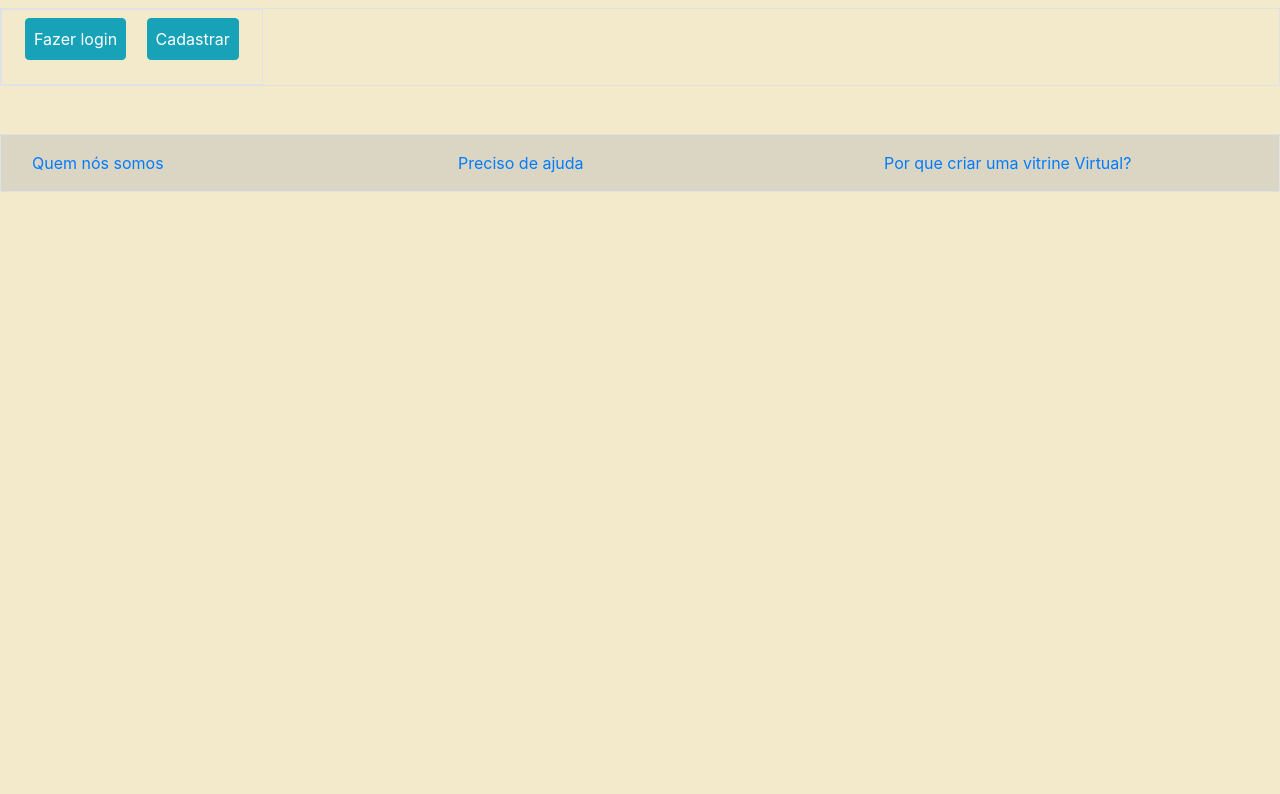
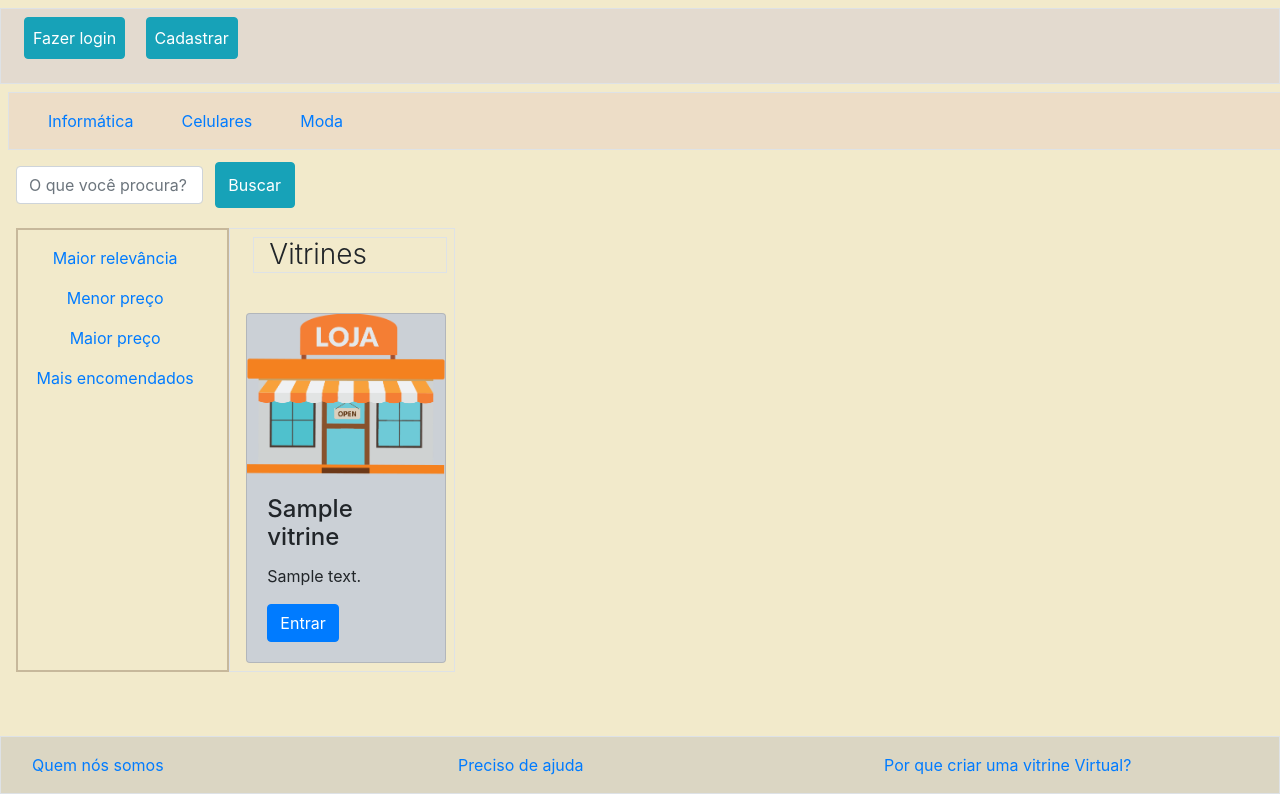
Before and after one commit to FelipeKonig/ProjetoManyMarket, a Django app: page / in a window 1280 px wide. Shown: the part 214-1008 px from the top of the page. Before the commit the page ends 406 px from the top, so only its background shows below. Run offline with Django 3.2, Linux system fonts and the light colour scheme; tables that the repository leaves empty hold one stand-in row (values such as "Sample post"); some libraries are stand-ins or nearby versions.

Commit message:
adeed new models, new itens in pages of vitrine, new functions in site

```diff
--- a/blog/static/css/blog.css
+++ b/blog/static/css/blog.css
@@ -12,8 +12,24 @@ body{
   font-variant: small-caps;
 }
 
-#menu_page_vitrine{
+#menu_category{
+  background-color: #edddc7;
+}
+
+#menu_filter{
+  border-style: solid;
+  border-width: 2px;
+  border-color: #c7b89b;
+}
+
+#menu_page{
   background-color: #e3dacf;
+}
+
+.col-lg-2{
+  border-style: solid;
+  border-width: 2px;
+  border-color: #c7b89b;
 }
 
 .card{
--- a/blog/urls.py
+++ b/blog/urls.py
@@ -4,9 +4,10 @@ from . import views
 urlpatterns = [
     path('', views.home_page, name='home'),
     path('accounts/register/', views.register, name="register"),
-    path('vitrine', views.vitrine_home_seller, name='vitrine_home_seller'),
+    path('vitrine/home/', views.vitrine_home_seller, name='vitrine_home_seller'),
     path('vitrine/cadastro', views.vitrine_register, name='vitrine_register'),
     path('vitrine/gerenciamento', views.vitrine_management, name='vitrine_management'),
-    path('vitrine/cadastro/produto', views.produto_register, name='produto_register')
+    path('vitrine/cadastro/produto', views.produto_register, name='produto_register'),
+    path('vitrine/vitrine/<int:pk>/', views.vitrine_home_client, name='vitrine_home_client')
     # path('register', views.register_user, name='register_user'),
 ]
--- a/blog/views.py
+++ b/blog/views.py
@@ -50,9 +50,15 @@ def produto_register(request):
 
 def home_page(request):
     needSearchCity = True
+    vitrines = Vitrine.objects.filter()
     if request.user.is_authenticated:
         needSearchCity = False
-    return render(request, 'blog/home.html', {'needSearchCity': needSearchCity})
+    return render(request, 'blog/home.html', {'needSearchCity': needSearchCity, 'vitrines': vitrines})
+
+def vitrine_home_client(request, pk):
+    vitrine = get_object_or_404(Vitrine, pk=pk)
+    produtos = Produto.objects.filter(proprietario=vitrine)
+    return render(request, 'blog/vitrineHomeClient.html', {'vitrine': vitrine, 'produtos': produtos, 'vitrine': vitrine })
 
 @login_required
 def vitrine_home_seller(request):
@@ -63,7 +69,7 @@ def vitrine_home_seller(request):
         return render(request, 'blog/vitrineHomeSeller.html', {'showcase_exist': showcase_exist})
     else:
         showcase_exist = True
-        vitrine = get_object_or_404(Vitrine, proprietario=user)
+        vitrine = Vitrine.objects.get(proprietario=user)
         produtos = Produto.objects.filter(proprietario=vitrine)
         return render(request, 'blog/vitrineHomeSeller.html', {'showcase_exist': showcase_exist,
         'vitrine': vitrine, 'produtos': produtos })
@@ -71,8 +77,7 @@ def vitrine_home_seller(request):
 @login_required
 def vitrine_management(request):
     user = request.user
-    vitrine = Vitrine.objects.filter(proprietario=user)
-    vitrine = get_object_or_404(Vitrine, proprietario=user)
+    vitrine = Vitrine.objects.get(proprietario=user)
     produtos = Produto.objects.filter(proprietario=vitrine)
     return render(request, 'blog/vitrineManagementHome.html', {'produtos': produtos })
 
--- a/templates/blog/home.html
+++ b/templates/blog/home.html
@@ -1,26 +1,24 @@
 {% extends 'blog/basePage.html' %}
+{% load static %}
+
 {% block content %}
-  <div class="container-fluid border">
+  <div class="container-fluid border" id="menu_page">
     <div class="row">
-      <div class="col-md-auto border">
+      <div class="col-md-auto">
         {% if user.is_authenticated %}
-        <div class="col-sm-auto border">
-          <button type="button" class="btn btn-info m-2 p-2 md-2">Meu perfil</button>
+        <div class="col-sm-auto">
+          <button type="button" class="btn btn-info m-2 p-2 md-2" data-toggle="popover" data-placement="bottom"
+          data-trigger="hover" data-content="Essa função ainda não está funcionando D:">
+            Meu perfil
+          </button>
           <a href="{% url 'vitrine_home_seller' %}" type="button" class="btn btn-info m-2 p-2 md-2">Modo Vitrine</a>
-          <button type="button" class="btn btn-info m-2 p-2 md-2">Minhas mensagens</button>
+          <button type="button" class="btn btn-info m-2 p-2 md-2" data-toggle="popover" data-placement="bottom"
+          data-trigger="hover" data-content="Essa função ainda não está funcionando D:">
+            Minhas mensagens
+          </button>
           <a type="button" class="btn btn-info m-2 p-2 md-2" href="{% url 'logout' %}">Sair</a>
         </div>
         {% else %}
-            <!-- <label for="userName" class="mr-md-2">Usuário:</label>
-            <input type="text" class="form-control mb-2 mr-sm-3" id="user_name" placeholder="nome de usúario"
-            name="user_name">
-            <label for="userPassword" class="mr-md-2">Senha:</label>
-            <input type="password" class="form-control mb-2 mr-sm-2" id="user_password" placeholder="senha"
-            name="user_password">
-            <div class="col-md-auto border">
-              <a href="#" role="button" class="btn btn-primary m-2 p-2 md-2">Confirmar</a>
-
-            </div> -->
           <form method="post" action="{% url 'login' %}">
             {% csrf_token %}
             <input type="submit" role="button" class="btn btn-info m-2 p-2 md-2 center" value="Fazer login" />
@@ -31,4 +29,91 @@
       </div>
     </div>
   </div>
+  <div class="container-fluid m-2 border" id="menu_category">
+    <div class="row">
+      <div class="col-sm-auto">
+        <ul class="nav nav-pills">
+         <li class="nav-item m-2 md-2">
+           <a class="nav-link" href="#" data-toggle="popover" data-placement="bottom"
+           data-trigger="hover" data-content="Essa função ainda não está funcionando D:">
+              Informática
+            </a>
+         </li>
+         <li class="nav-item m-2 md-2">
+           <a class="nav-link" href="#" data-toggle="popover" data-placement="bottom"
+           data-trigger="hover" data-content="Essa função ainda não está funcionando D:">
+              Celulares
+            </a>
+         </li>
+         <li class="nav-item m-2 md-2">
+           <a class="nav-link" href="#" data-toggle="popover" data-placement="bottom"
+           data-trigger="hover" data-content="Essa função ainda não está funcionando D:">
+              Moda
+            </a>
+         </li>
+        </ul>
+      </div>
+    </div>
+  </div>
+  <div class="col-lg-3">
+    <div class="row">
+      <input type="text" class="col-md-7 m-2 ml-3 form-control" placeholder="O que você procura?">
+      <button type="submit" class="col-md-3 btn btn-info m-1" data-toggle="popover" data-placement="right" data-trigger="hover"
+      data-content="Essa função ainda não está funcionando D:">
+        Buscar
+      </button>
+    </div>
+  </div>
+  <div class="container-fluid col-sm m-3">
+    <div class="row">
+      <div class="col-lg-2" id="menu_filter">
+        <div class="row">
+          <nav class="col-sm-12 mt-2 nav flex-column text-center">
+            <a class="nav-link" href="#" data-toggle="popover" data-placement="right" data-trigger="hover"
+            data-content="Essa função ainda não está funcionando D:">
+              Maior relevância
+            </a>
+            <a class="nav-link" href="#" data-toggle="popover" data-placement="right" data-trigger="hover"
+            data-content="Essa função ainda não está funcionando D:">
+              Menor preço
+            </a>
+            <a class="nav-link" href="#" data-toggle="popover" data-placement="right" data-trigger="hover"
+            data-content="Essa função ainda não está funcionando D:">
+              Maior preço
+            </a>
+            <a class="nav-link" href="#" data-toggle="popover" data-placement="right" data-trigger="hover"
+            data-content="Essa função ainda não está funcionando D:">
+              Mais encomendados
+            </a>
+          </nav>
+        </div>
+      </div>
+      <script>
+        $(document).ready(function(){
+          $('[data-toggle="popover"]').popover();
+        });
+      </script>
+      <div class="col-sm-auto mr-auto border">
+        <h3 class="col-sm m-2 border font-weight-light">Vitrines</h3>
+        <br>
+        <div class="post">
+          <div class="row">
+            {% for vitrine in vitrines %}
+            <div class="card m-2 m ml-3" style="width:200px;">
+              <img class="card-img-top" src="{% static "media/vitrine.png" %}"
+              alt="Imagem padrão para todas as vetrines que contém uma lojinha cinza desenhada com detalhes em azul, marrom e laranja">
+              <div class="card-body">
+                <h4 class="card-title">{{ vitrine.nome }}</h4>
+                <p class="card-text">{{ vitrine.descricao }}</p>
+                <a href="{% url 'vitrine_home_client' pk=vitrine.pk %}" class="btn btn-primary">Entrar</a>
+              </div>
+            </div>
+            {% empty %}
+            <h2 class="m-2 font-weight-light">O site não possui nenhuma vitrine</h2>
+            {% endfor %}
+          </div>
+        </div>
+      </div>
+    </div>
+  </div>
 {% endblock %}
--- a/templates/blog/vitrineManagementHome.html
+++ b/templates/blog/vitrineManagementHome.html
@@ -2,7 +2,7 @@
 {% load static %}
 
 {% block content %}
-    <div class="container-fluid col-md-12 m-2" id="menu_page_vitrine">
+    <div class="container-fluid col-md-12 m-2" id="menu_page">
       <div class="row">
         <nav class="col-lg nav nav-pills m-2">
           <a href="#" type="button" class="btn btn-info m-2 p-2 md-2" data-toggle="popover" data-placement="bottom" data-trigger="hover"
@@ -26,7 +26,7 @@
     </div>
     <div class="container-fluid col-sm m-3 border">
       <div class="row">
-        <div class="col-lg-2 border">
+        <div class="col-lg-2">
           <div class="row">
             <nav class="col-sm border font-weight-light nav flex-column">
               <a class="col-sm border font-weight-light nav-link" href="{% url 'produto_register' %}">Cadastrar produto</a>
@@ -44,7 +44,7 @@
         <div class="col-md-10 border">
           <div class="row">
             <div class="col-sm-12 border">
-              <h5 class="col-sm m-2 border font-weight-light">Produtos adicionados recentemente</h5>
+              <h3 class="col-sm m-2 border font-weight-light">Produtos adicionados recentemente</h3>
               <br>
               <div class="row">
                 {% for produto in produtos %}
```
Also changed, not shown: blog/models.py (+57 -0 lines), templates/blog/vitrineHomeClient.html (added, +101 -0 lines), templates/blog/vitrineHomeSeller.html (+7 -7 lines), blog/migrations/0010_auto_20200527_2123.py (added). Lines whose indentation alone changed are shown as unchanged.
